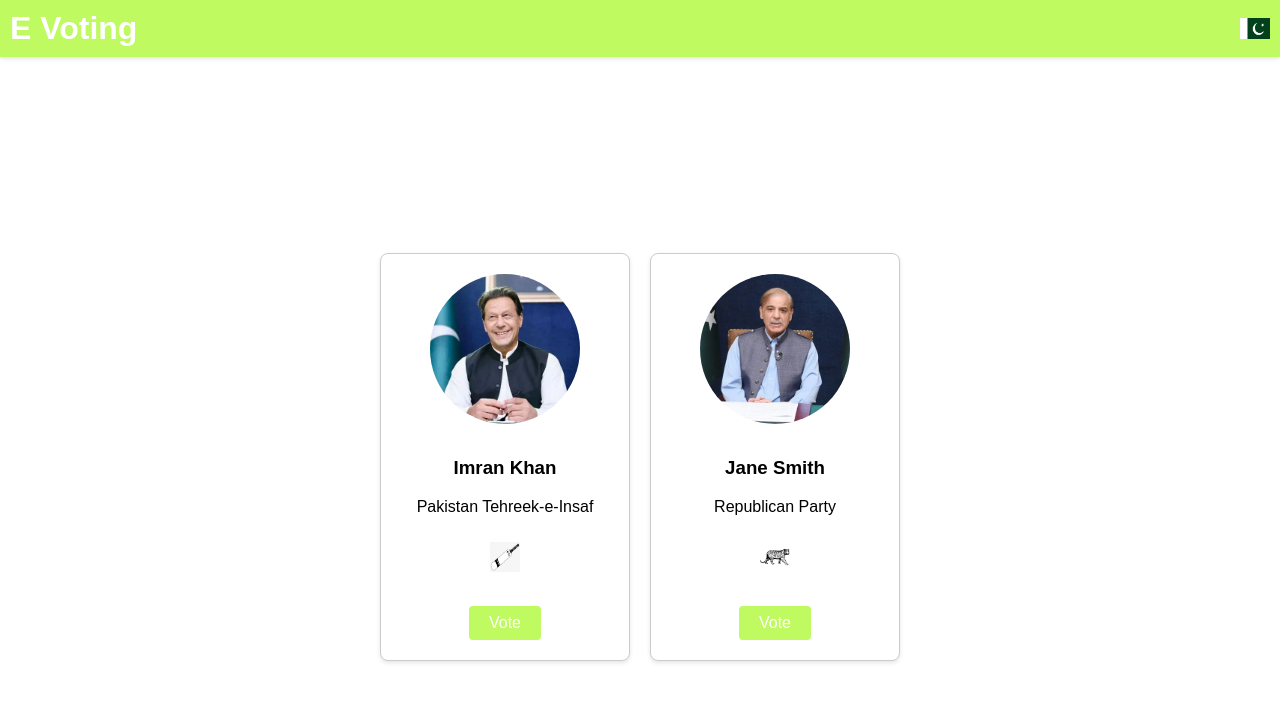
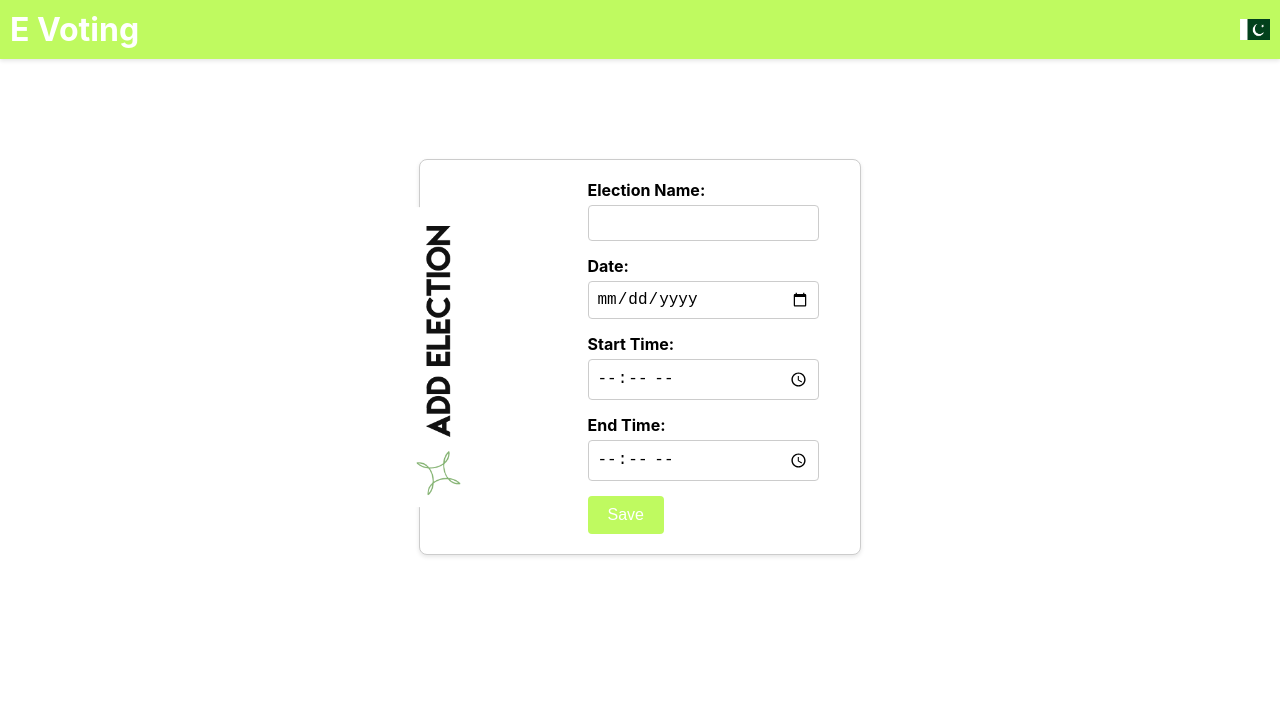
Before and after one commit to Rashidhussain547/E-voting, a React (Create React App) app: page /VoteScreen in a window 1280 px wide. Shown: the top 702 px of the page. Built offline with nearby package versions, Linux system fonts and the light colour scheme.

Commit message:
new changes

```diff
--- a/src/App.js
+++ b/src/App.js
@@ -3,7 +3,8 @@ import React from 'react';
 //import Login from './Pages/Login/Login';
 //import Candidate from './Pages/ECscreen/Candidate';
 //import Adminlogin from './Pages/AdminLogin/Adminlogin';
-import VoteScreen from './Pages/Votescreen/Votescreen'
+//import VoteScreen from './Pages/Votescreen/Votescreen'
+import AddElectionForm from './Pages/AddElection/Addelection';
 
 function App() {
   return (
@@ -11,8 +12,8 @@ function App() {
    //<Login />
    //<Candidate/>
    //<Adminlogin/>
-   <VoteScreen/>
-
+   //<VoteScreen/>
+   <AddElectionForm/>
   );
 }
 
--- a/src/Components/CandidateForm.jsx
+++ b/src/Components/CandidateForm.jsx
@@ -44,7 +44,6 @@ const CandidateForm = ({ onAddCandidate }) => {
         </label>
         {previewImage && <img src={previewImage} alt="Preview" className="preview-image" />}
       </div>
-      <button type="submit">Add Candidate</button>
     </form>
   );
 };
--- /dev/null
+++ b/src/Pages/AddElection/Addelection.css
@@ -0,0 +1,60 @@
+/* AddElectionForm.css */
+
+.add-election-form {
+    max-width: 400px;
+    margin: 0 auto;
+    padding: 20px;
+    margin-top: 100px;
+    border: 1px solid #ccc;
+    border-radius: 8px;
+    background-color: #fff;
+    box-shadow: 0 2px 4px rgba(0, 0, 0, 0.1);
+    display: flex;
+    justify-content: center;
+    align-items: center;
+  }
+  .add-election-form img{
+    transform: rotate(-90deg);
+    width: 300px;
+    margin-left: -180px;
+  }
+  .add-election-form h2 {
+    margin-top: 0;
+    margin-bottom: 20px;
+    text-align: center;
+    font-size: 24px;
+  }
+
+  .form-group {
+    margin-bottom: 15px;
+  }
+
+  .form-group label {
+    display: block;
+    margin-bottom: 5px;
+    font-weight: bold;
+  }
+
+  .form-group input {
+    width: 95%;
+    padding: 8px;
+    font-size: 16px;
+    border: 1px solid #ccc;
+    border-radius: 4px;
+    outline: none;
+  }
+
+  button {
+    padding: 10px 20px;
+    background-color: #bffa60;
+    color: #fff;
+    border: none;
+    border-radius: 4px;
+    cursor: pointer;
+    font-size: 16px;
+    transition: background-color 0.2s ease;
+  }
+
+  button:hover {
+    background-color: #c3ea86;
+  }
--- /dev/null
+++ b/src/Pages/AddElection/Addelection.jsx
@@ -0,0 +1,77 @@
+import React, { useState } from 'react';
+import './Addelection.css';
+import Navbar from '../../Components/Navbar';
+import img1 from '../../Assets/Images/img1.png'
+
+const AddElectionForm = ({ onSaveElection }) => {
+  const [electionName, setElectionName] = useState('');
+  const [date, setDate] = useState('');
+  const [startTime, setStartTime] = useState('');
+  const [endTime, setEndTime] = useState('');
+
+  const handleSubmit = (event) => {
+    event.preventDefault();
+    const newElection = {
+      name: electionName,
+      date,
+      startTime,
+      endTime,
+    };
+    onSaveElection(newElection);
+    // Clear form fields after submission
+    setElectionName('');
+    setDate('');
+    setStartTime('');
+    setEndTime('');
+  };
+
+  return (
+<div>
+    <Navbar/>
+    <div className="add-election-form">
+      <img src={img1} alt="" />
+      <form onSubmit={handleSubmit}>
+        <div className="form-group">
+          <label>Election Name:</label>
+          <input
+            type="text"
+            value={electionName}
+            onChange={(e) => setElectionName(e.target.value)}
+            required
+          />
+        </div>
+        <div className="form-group">
+          <label>Date:</label>
+          <input
+            type="date"
+            value={date}
+            onChange={(e) => setDate(e.target.value)}
+            required
+          />
+        </div>
+        <div className="form-group">
+          <label>Start Time:</label>
+          <input
+            type="time"
+            value={startTime}
+            onChange={(e) => setStartTime(e.target.value)}
+            required
+          />
+        </div>
+        <div className="form-group">
+          <label>End Time:</label>
+          <input
+            type="time"
+            value={endTime}
+            onChange={(e) => setEndTime(e.target.value)}
+            required
+          />
+        </div>
+        <button type="submit">Save</button>
+      </form>
+    </div>
+</div>
+  );
+};
+
+export default AddElectionForm;
--- a/src/Pages/ECscreen/Candidate.css
+++ b/src/Pages/ECscreen/Candidate.css
@@ -11,7 +11,7 @@
 }
 
 .candidates-grid {
-  display: grid;
+  display: flex;
   grid-template-columns: repeat(auto-fit, minmax(280px, 1fr));
   gap: 20px;
 }
```
Also changed, not shown: src/Pages/ECscreen/Candidate.jsx (+6 -14 lines), src/Assets/Images/img1.png (added).
